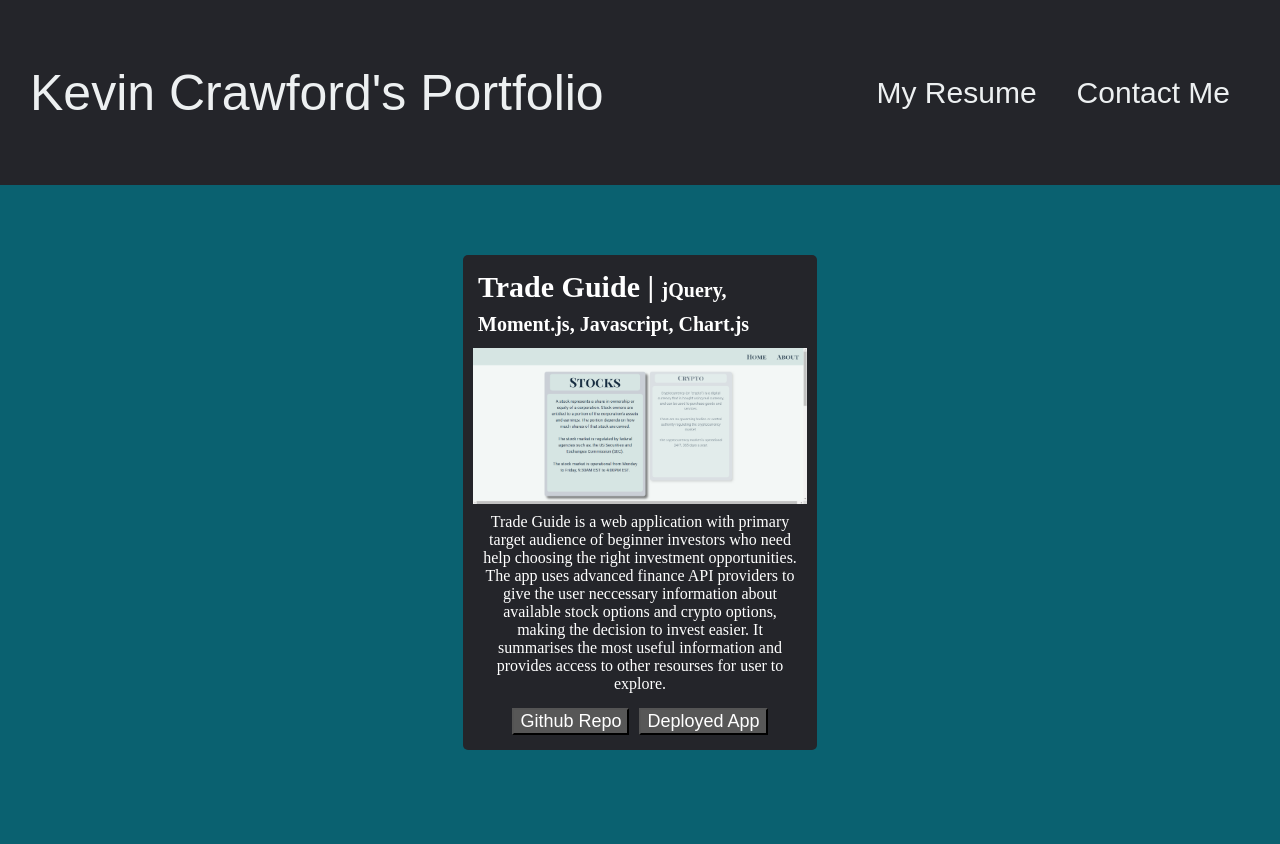
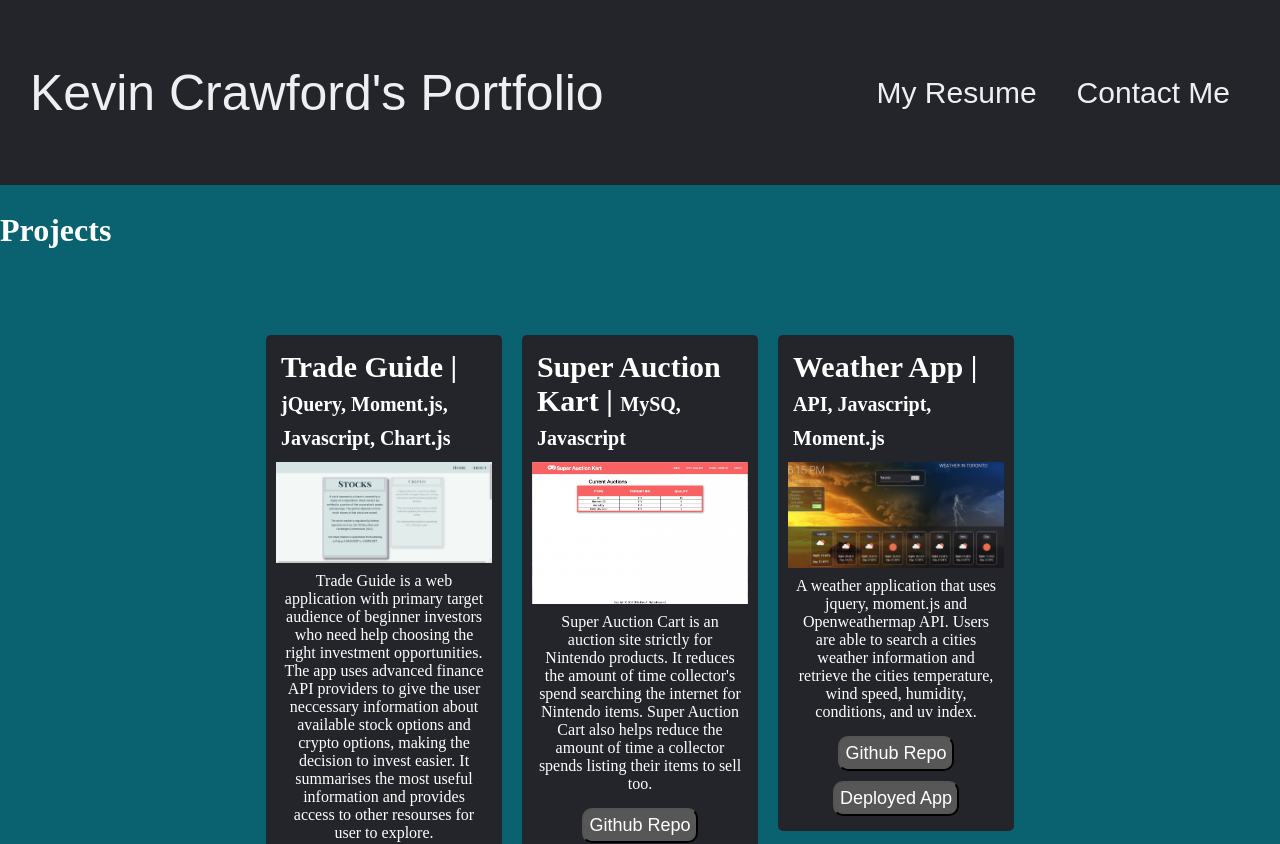
Before and after one commit to kcrawford101/portfolio_2.0, a React (Create React App) app: page / in a window 1280 px wide. Shown: the top 844 px of the page. Before the commit the page ends 800 px from the top, so only its background shows below. Built offline with nearby package versions, Linux system fonts and the light colour scheme.

Commit message:
added more projects to constants js file

```diff
--- a/src/Components/Projects/Projects.css
+++ b/src/Components/Projects/Projects.css
@@ -1,3 +1,7 @@
+h2 {
+    font-size: 2em;
+    color: white;
+}
 .project-container {
     display: flex;
     flex-wrap: wrap;
@@ -6,8 +10,8 @@
 }
 
 .card {
-    width: 30%;
-    margin: 0px;
+    width: 20%;
+    margin: 10px;
     border-radius: 10px;
 }
 
@@ -20,6 +24,8 @@
 
 .card-image {
     width: 100%;
+
+
 }
 
 .card-title {
@@ -46,6 +52,8 @@
     color: white;
     font-size: 18px;
     margin: 5px;
+    padding: 5px;
     cursor: pointer;
+    border-radius: 10px;
 
 }
--- a/src/Components/Projects/Projects.js
+++ b/src/Components/Projects/Projects.js
@@ -4,6 +4,8 @@ import { constant } from '../../Constants/Constants'
 
 const Projects = () => {
     return (
+        <>
+        <h2>Projects</h2>
         <div className="project-container">
             {constant.map(({ id, image, title, description, tags, source, visit }) => (
                 <div key={id}className="card">
@@ -13,8 +15,8 @@ const Projects = () => {
                         <p className="card-subtitle">{description}</p>
 
                         <div className="card-button">
-                           <a href={source}><button >Github Repo</button></a>
-                            <a href={visit}><button>Deployed App</button></a>
+                           <a href={source} target='_blank'><button >Github Repo</button></a>
+                            <a href={visit} target='_blank'><button>Deployed App</button></a>
                         </div>
 
 
@@ -24,6 +26,7 @@ const Projects = () => {
                 </div>
             ))}
         </div>
+        </>
     );
 };
 
--- a/src/Constants/Constants.js
+++ b/src/Constants/Constants.js
@@ -1,7 +1,10 @@
 /*
 Import project images here!
 */
-import tradeguide from '../Images/tradeguide.png'
+import tradeguide from '../Images/tradeguide.png';
+import auction from '../Images/auction.png';
+import weather from '../Images/weather_app.jpg';
+
 
 export const constant = [
     {
@@ -13,4 +16,22 @@ export const constant = [
         visit: 'https://ernestar.github.io/Trade_Guide/',
         id: 0,
     },
+    {
+        title: 'Super Auction Kart',
+        description: "Super Auction Cart is an auction site strictly for Nintendo products. It reduces the amount of time collector's spend searching the internet for Nintendo items. Super Auction Cart also helps reduce the amount of time a collector spends listing their items to sell too.",
+            image: auction,
+            tags: ['MySQ, ', 'Javascript '],
+        source: 'https://github.com/harviator/project-2-auction-site',
+        visit: 'https://enigmatic-taiga-76650.herokuapp.com/',
+        id: 1,
+    },
+    {
+        title: 'Weather App',
+        description:"A weather application that uses jquery, moment.js and Openweathermap API. Users are able to search a cities weather information and retrieve the cities temperature, wind speed, humidity, conditions, and uv index.",
+        image: weather,
+        tags: ['API, ', 'Javascript, ', 'Moment.js'],
+        source: 'https://github.com/kcrawford101/Weather_App_2.0',
+        visit: 'https://kcrawford101.github.io/Weather_App_2.0/',
+        id: 2,
+      },
 ];
```
Also changed, not shown: src/Images/auction.png (added), src/Images/weather_app.jpg (added), src/Pages/Contact/Contact.css (added), src/Pages/Contact/Contact.js (added).
